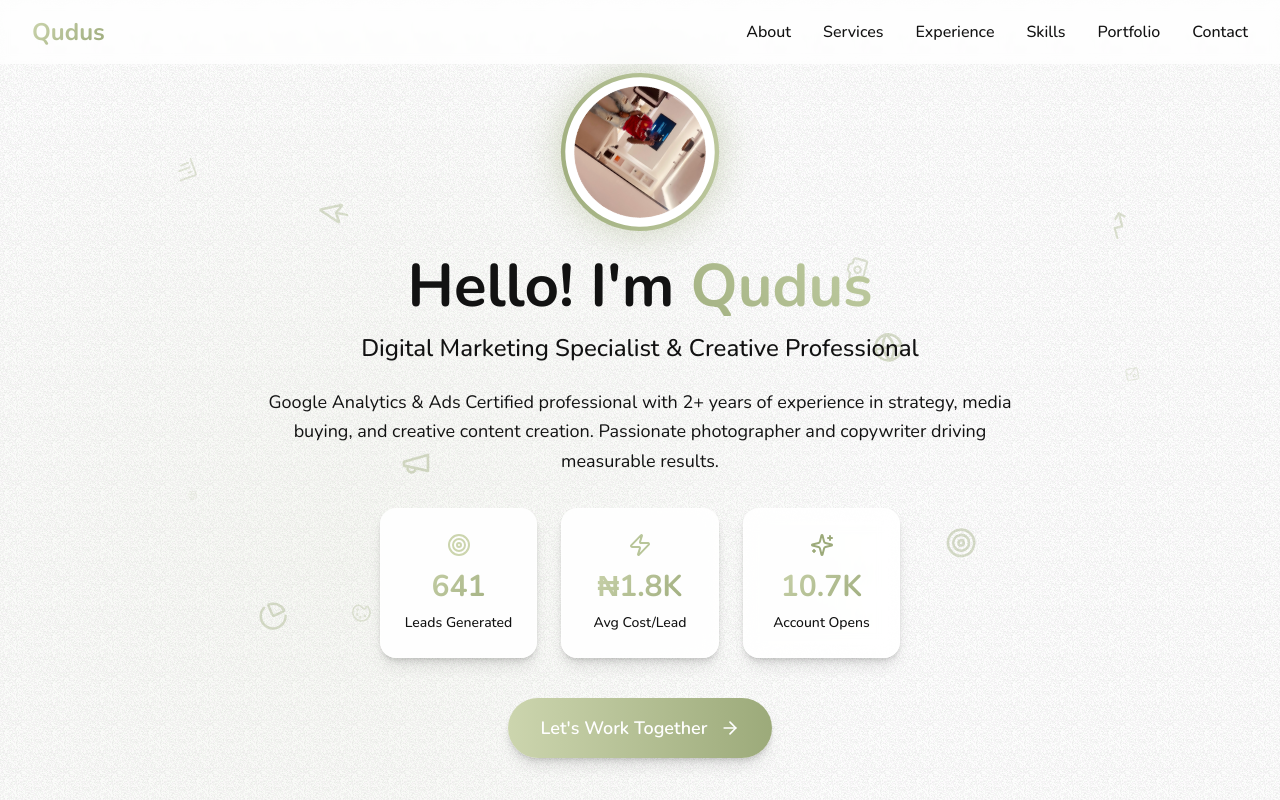
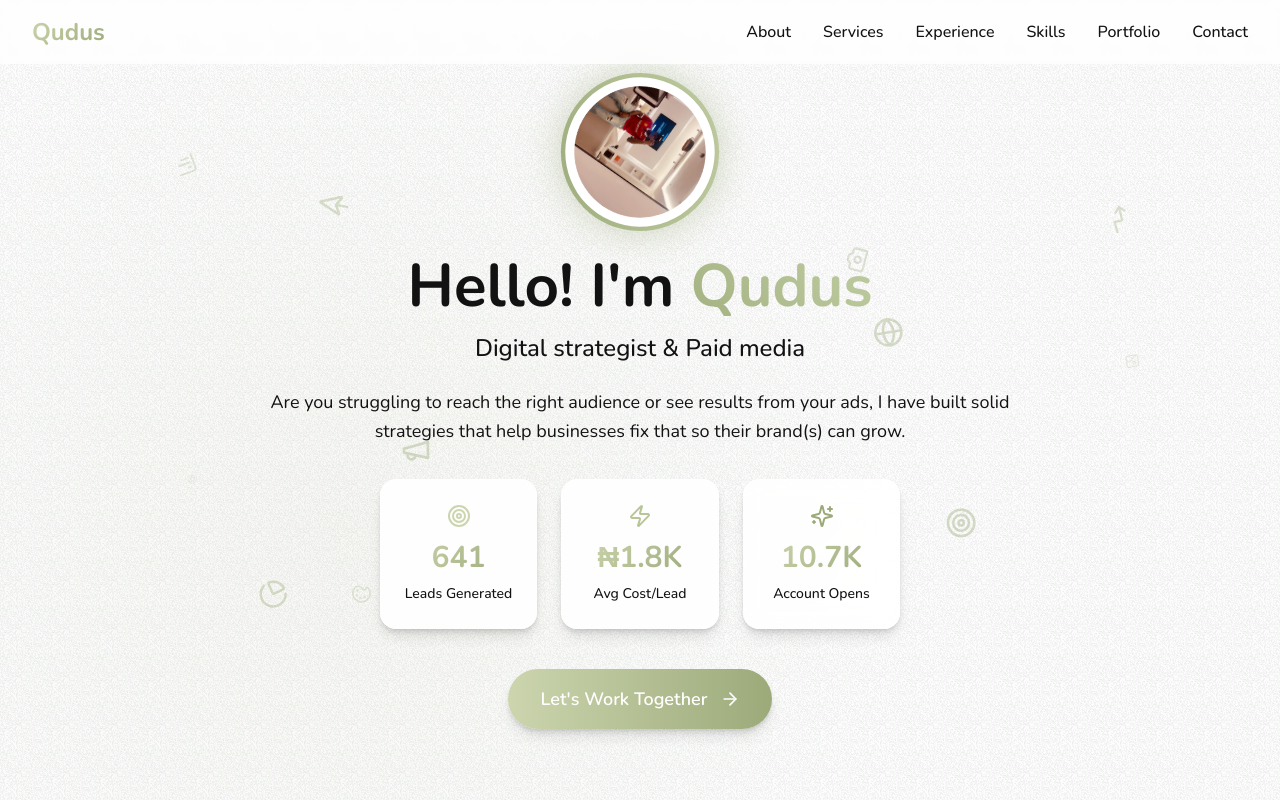
Before and after one commit to AbdulQuayyum/qudus, a Next.js app: page / in a window 1280 px wide. Shown: the top 800 px of the page. Built offline with nearby package versions, Linux system fonts and the light colour scheme.

Commit message:
updated the content....

```diff
--- a/components/Hero.tsx
+++ b/components/Hero.tsx
@@ -79,13 +79,12 @@ const Hero = () => {
             </motion.span>
           </h1>
           <motion.p className="text-xl md:text-2xl text-[#121212] font-medium" initial={{ opacity: 0, x: -50 }} animate={{ opacity: 1, x: 0 }} transition={{ duration: 0.8, delay: 0.5 }}>
-            Digital Marketing Specialist & Creative Professional
+            Digital strategist & Paid media
           </motion.p>
         </motion.div>
 
         <motion.p initial={{ opacity: 0, y: 20 }} animate={{ opacity: 1, y: 0 }} transition={{ duration: 0.8, delay: 0.5 }} className="max-w-3xl mx-auto mb-8 text-lg leading-relaxed text-[#121212]" >
-          Google Analytics & Ads Certified professional with 2+ years of experience in strategy, media buying, and
-          creative content creation. Passionate photographer and copywriter driving measurable results.
+          Are you struggling to reach the right audience or see results from your ads, I have built solid strategies that help businesses fix that so their brand(s) can grow.
         </motion.p>
         <motion.div initial={{ opacity: 0, y: 30 }} animate={{ opacity: 1, y: 0 }} transition={{ duration: 0.8, delay: 0.7 }} className="grid max-w-2xl grid-cols-3 gap-6 mx-auto mb-10" >
           {[{ number: "641", label: "Leads Generated", icon: Target, color: "#CCD5AE" }, { number: "₦1.8K", label: "Avg Cost/Lead", icon: Zap, color: "#B8C599" }, { number: "10.7K", label: "Account Opens", icon: Sparkles, color: "#9CAA7A" }].map((stat, index) => {
```
